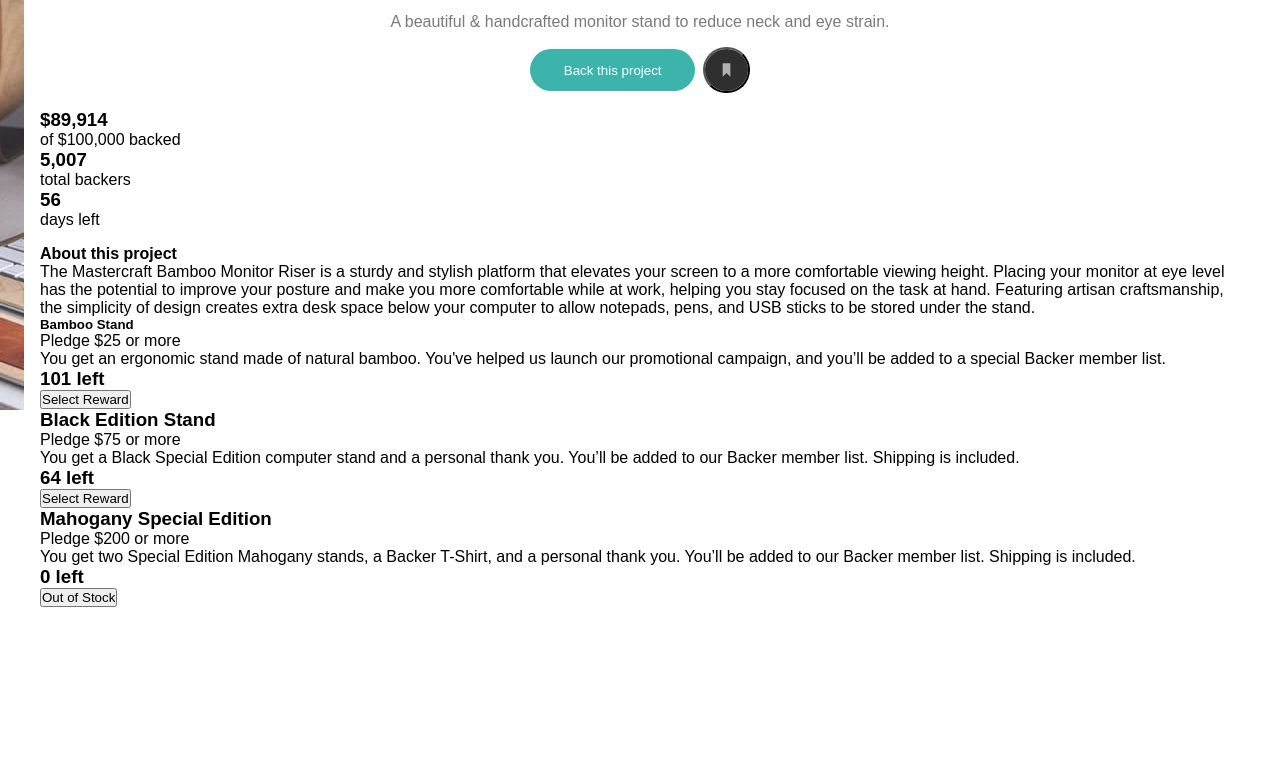
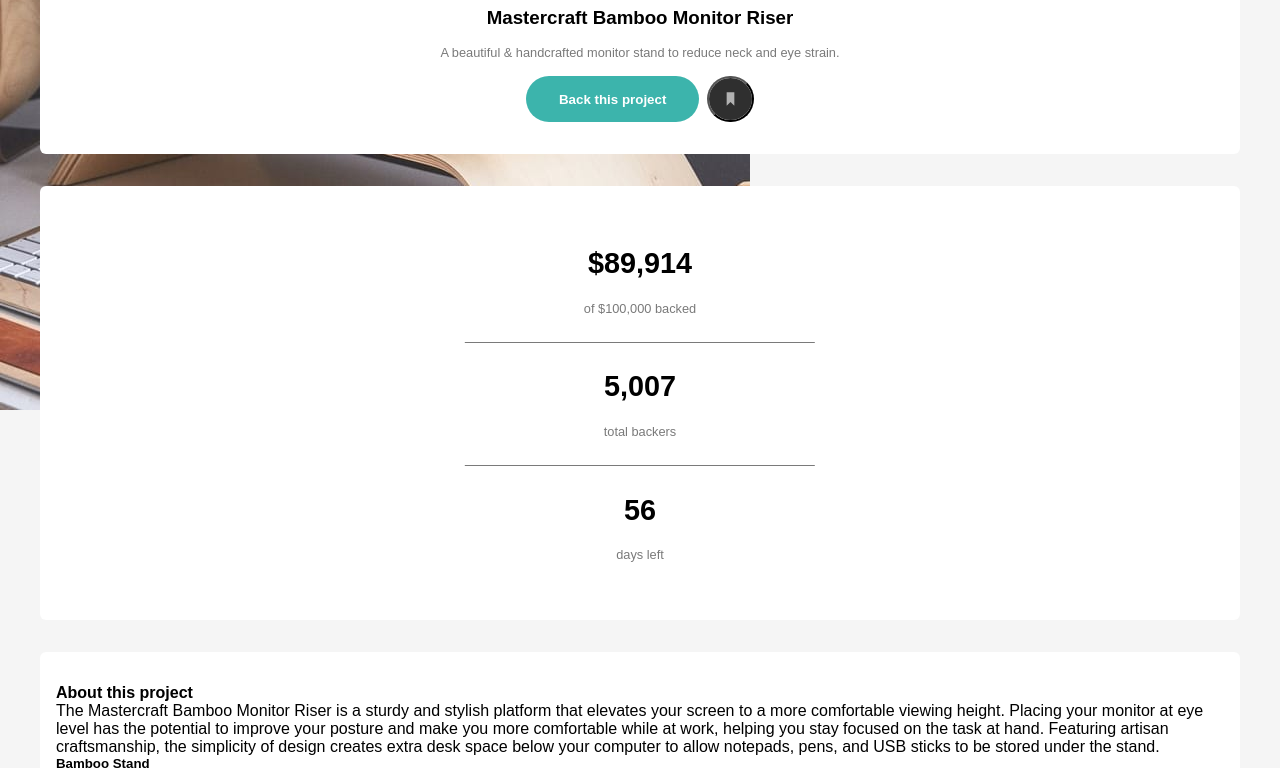
Before and after one commit to ThomasTW935/FrontEndMentor--crowdfunding-product-page-main, a plain HTML site: page index.html in a window 1280 px wide. Shown: the part 190-958 px from the top of the page. Before the commit the page ends 868 px from the top, so only its background shows below. Drawn offline with Linux system fonts and the light colour scheme.

Commit message:
Added design to main stats

```diff
--- a/index.html
+++ b/index.html
@@ -41,11 +41,11 @@
       </div>
     </section>
     <section class='main__stats'>
-      <h3>$89,914</h3>
+      <h2>$89,914</h2>
       <p>of $100,000 backed</p>
-      <h3>5,007</h3>
+      <h2>5,007</h2>
       <p>total backers</p>
-      <h3>56</h3>
+      <h2>56</h2>
       <p>days left</p>
     </section>
     <section class='main__about'>
--- a/styles/__mobile.scss
+++ b/styles/__mobile.scss
@@ -1,5 +1,6 @@
 body{
     margin: 0;
+    background: rgb(245, 245, 245);
 }
 .overflow--hidden{
     overflow: hidden;
@@ -79,14 +80,18 @@
     }
 }
 .main{
-    background: white;
     margin: 2.2em 1.5em;
     padding: 2.2em 1em;
     border-radius: 6px;
     display:flex;
     flex-direction:column;
     position:relative;
-    gap: 1em;
+    gap: 2em;
+    section{
+        background:White;
+        padding: 2em 1em;
+        border-radius: 6px;
+    }
     &__logo{
         position:absolute;
         top: 0;
@@ -100,20 +105,29 @@
         align-items:center;
         text-align:center;
         gap: 1em;
+
         h3{
             width: 80%;
+            font-weight: 700;
         }
-        p{ color: $darkGray; }
+        p{
+            color: $darkGray;
+            font-size: .8rem;
+        }
         div{
             display:flex;
             gap: .5em;
             align-items:center;
+            font-size: 1rem;
+            button{cursor:pointer;}
         }
         .backProject{
             background: $moderateCyan;
             color:white;
             border-radius: 100px;
-            padding: 1em 2.5em;
+            height: 3.5em;
+            font-weight: 600;
+            width: 13em;
             border:none;
         }
         .bookmark{
@@ -125,4 +139,30 @@
             }
         }
     }
+    &__stats{
+        text-align:Center;
+        *{padding: .5em;}
+        h2{
+            font-size: 1.8rem;
+            padding-top: 1em;
+            &:not(h2:first-child){
+                position:relative;
+                &::before{
+                    content:'';
+                    position:absolute;
+                    top:0;
+                    left: 50%;
+                    transform: translateX(-50%);
+                    height: 100%;
+                    width: 30%;
+                    border-top: 1px solid $darkGray;
+                }
+            }
+        }
+        p{
+            font-size: .8rem;
+            padding-bottom: 2em;
+            color: $darkGray
+        }
+    }
 }
```
Also changed, not shown: styles/main.css, 1 other file.
